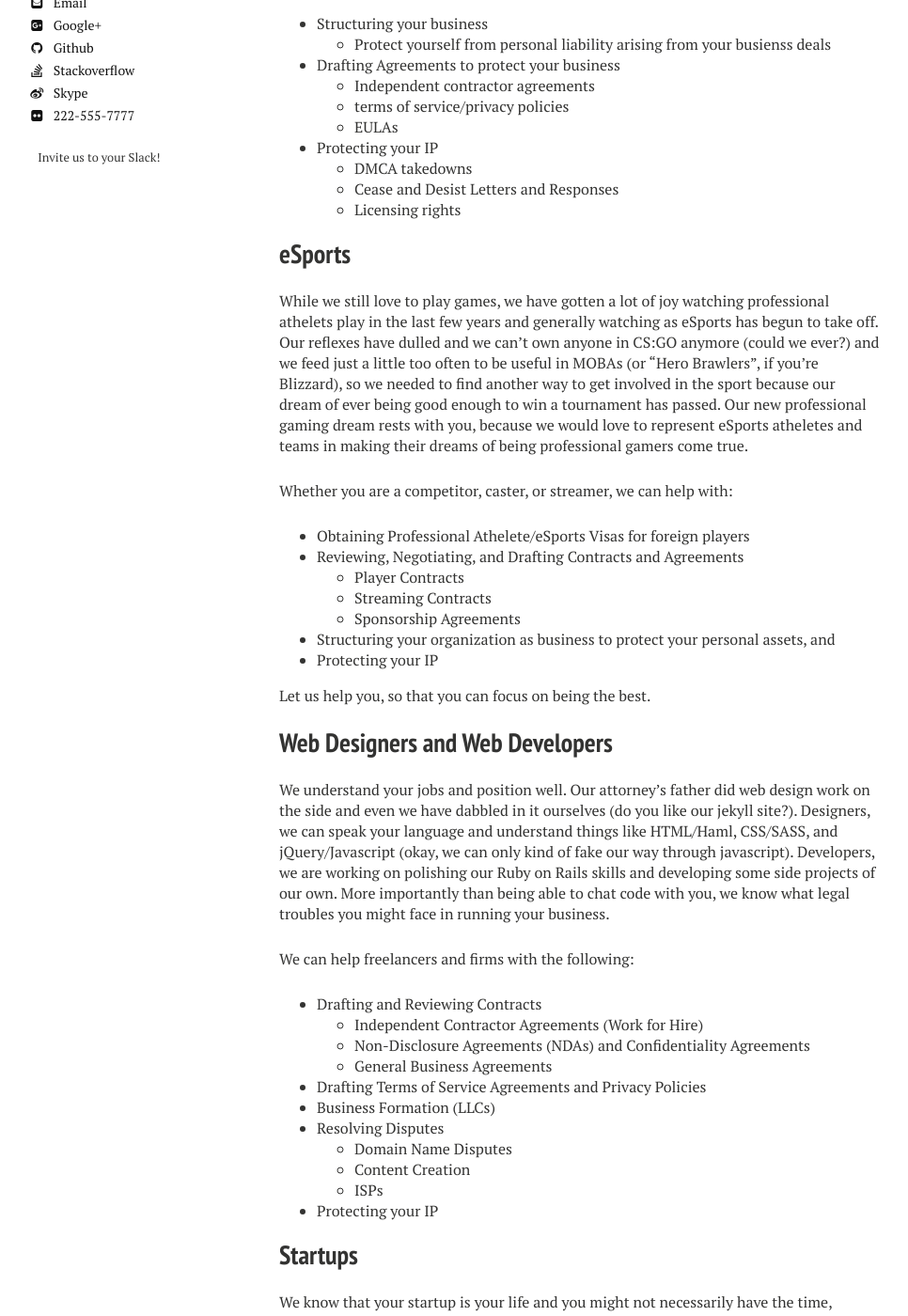
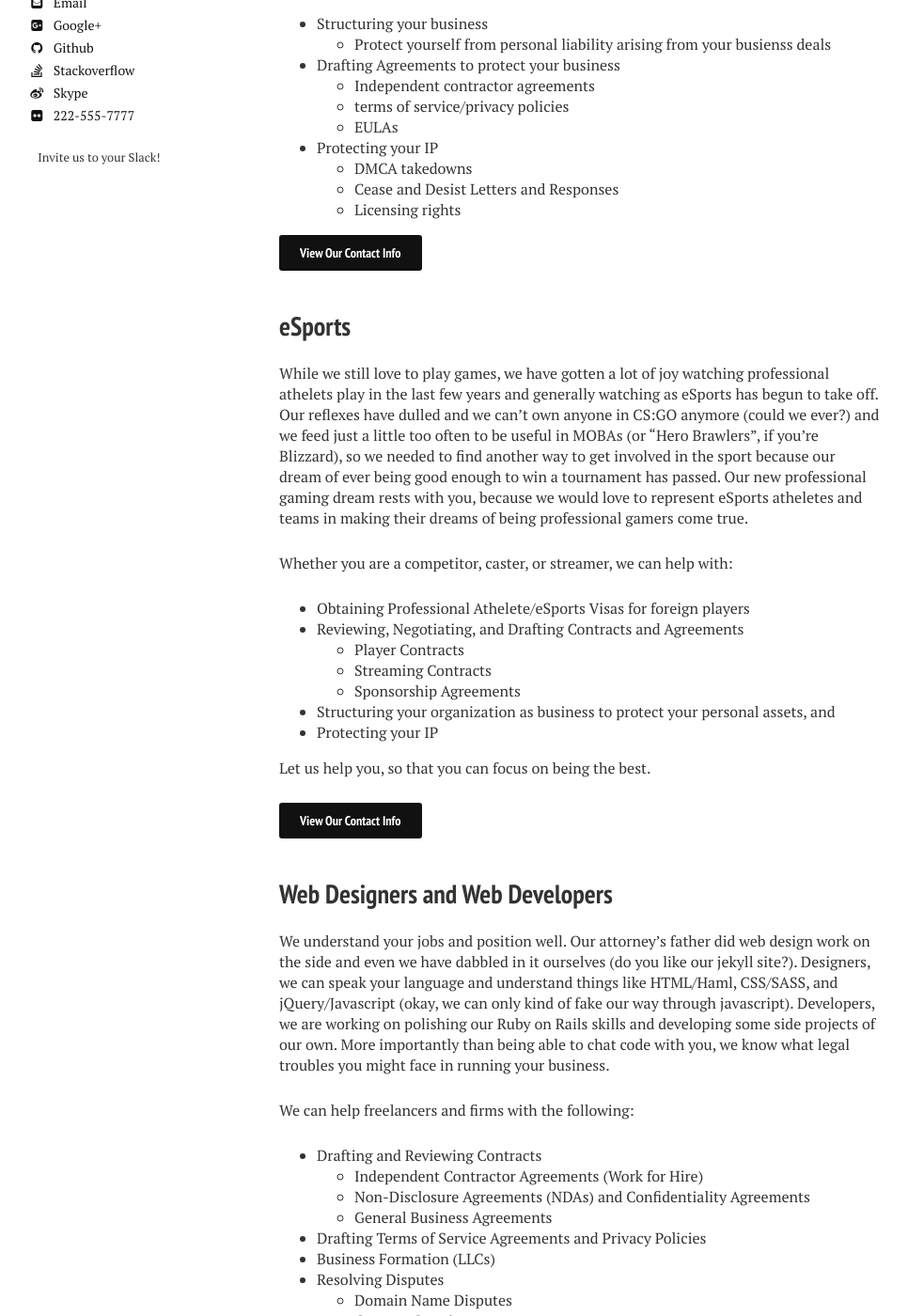
Before and after one commit to nerdyfergy/blg-site-mm3, a Jekyll site: the page built from industries/index.md, in a window 1280 px wide and 1400 px high, scrolled down 893 px. Shown: the whole window at 94% size, without its empty margins (23-989 px from the left). Built offline with Jekyll 4.4.1, drawn with Linux system fonts in a browser that asks for light colours; some of the changed text lies outside the part shown.

Commit message:
Update index.md

```diff
--- a/industries/index.md
+++ b/industries/index.md
@@ -26,6 +26,8 @@ We might have grown up, but we have never grown out of gaming. Helping indie gam
   * Cease and Desist Letters and Responses
   * Licensing rights
 
+<a markdown="0" href="{{ site.url }}/contact" class="btn">View Our Contact Info</a>
+
 ## eSports
 While we still love to play games, we have gotten a lot of joy watching professional athelets play in the last few years and generally watching as eSports has begun to take off. Our reflexes have dulled and we can't own anyone in CS:GO anymore (could we ever?) and we feed just a little too often to be useful in MOBAs (or "Hero Brawlers", if you're Blizzard), so we needed to find another way to get involved in the sport because our dream of ever being good enough to win a tournament has passed. Our new professional gaming dream rests with you, because we would love to represent eSports atheletes and teams in making their dreams of being professional gamers come true.
 
@@ -40,6 +42,8 @@ Whether you are a competitor, caster, or streamer, we can help with:
 * Protecting your IP
 
 Let us help you, so that you can focus on being the best.
+
+<a markdown="0" href="{{ site.url }}/contact" class="btn">View Our Contact Info</a>
 
 ## Web Designers and Web Developers
 We understand your jobs and position well. Our attorney's father did web design work on the side and even we have dabbled in it ourselves (do you like our jekyll site?). Designers, we can speak your language and understand things like HTML/Haml, CSS/SASS, and jQuery/Javascript (okay, we can only kind of fake our way through javascript). Developers, we are working on polishing our Ruby on Rails skills and developing some side projects of our own. More importantly than being able to chat code with you, we know what legal troubles you might face in running your business.
@@ -58,6 +62,8 @@ We can help freelancers and firms with the following:
   * ISPs
 * Protecting your IP
 
+<a markdown="0" href="{{ site.url }}/contact" class="btn">View Our Contact Info</a>
+
 ## Startups
 We know that your startup is your life and you might not necessarily have the time, energy, or money to figure out and maintain compliance with all of the legal aspects of your startup. We understand the demands that you are faced with and we want to take the legal side of things off of your plate so that you can focus on making your product or service perfect for your investors and customers. We can help you by drafting contracts that will enforce the deals you make and inform you about the important terms in those agreements with distributors that you don't have time to look over. You know that you need a privacy policy and terms of service that you didn't copy and paste from a competitors website, but you don't think that you have the money to hire someone to draft it. Let us do that and help you whenever something comes up in the future. We know that hiring a law firm is scary and expensive.
 
```
